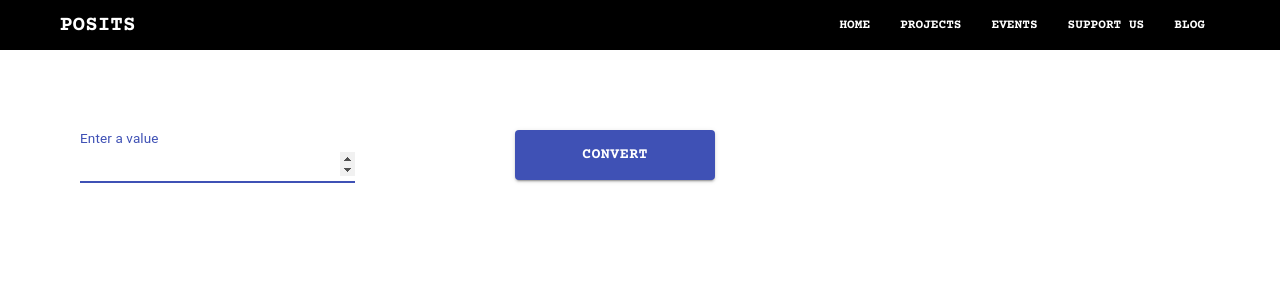
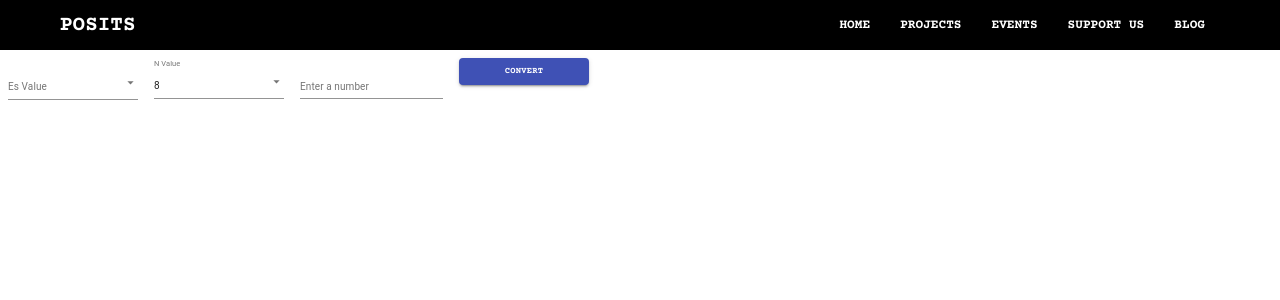
Before and after one commit to akashsmu/Posit, a React (Create React App) app: page /projects in a window 1280 px wide. Shown: the top 300 px of the page. Built offline with nearby package versions, Linux system fonts and the light colour scheme.

Commit message:
Table Added

```diff
--- a/package.json
+++ b/package.json
@@ -7,6 +7,7 @@
     "@testing-library/jest-dom": "^5.11.5",
     "@testing-library/react": "^11.1.1",
     "@testing-library/user-event": "^12.2.0",
+    "axios": "^0.21.0",
     "react": "^17.0.1",
     "react-dom": "^17.0.1",
     "react-icons": "^3.11.0",
--- a/src/components/Pages/PositConverter.js
+++ b/src/components/Pages/PositConverter.js
@@ -1,42 +1,108 @@
-import { Button, FormControl, makeStyles, TextField } from "@material-ui/core";
-import React from "react";
-const useStyles = makeStyles((theme) => ({
-  button: {
-    width: "200px",
-    height: "50px",
-    fontSize: "15px",
-  },
-  formControl: {
-    // minWidth: 150,
-    margin: theme.spacing(10),
-  },
-  textField: {
-    fontSize: "20px",
+import React, { useEffect, useState } from "react";
+import {
+  Button,
+  FormControl,
+  InputLabel,
+  makeStyles,
+  MenuItem,
+  Select,
+  TextField,
+} from "@material-ui/core";
+// import PositTable from "./pageComponents/PositTable";
+const usestyles = makeStyles((theme) => ({
+  formcontrol: {
+    margin: theme.spacing(1),
+    minWidth: 130,
   },
 }));
 export default function PositConverter() {
-  const classes = useStyles();
+  const classes = usestyles();
+  const [es, setEs] = useState();
+  const [n, setN] = useState(8);
+  const [posit, setposit] = useState(0);
+
+  const handleEsChange = (event) => {
+    setEs(event.target.value);
+  };
+  const handleNChange = (event) => {
+    setN(event.target.value);
+  };
+
+  // useEffect(() => {
+  //   const getPositData = async () => {
+  //     await fetch("http://localhost:8000/wel/")
+  //       .then((response) => response.json())
+  //       .then((data) => {
+  //         setposit(data.posit);
+  //         console.log(data);
+  //       });
+  //   };
+  //   getPositData();
+  // }, [es]);
+
+  const axios = require("axios").default;
+  const handleConvert = () => {
+    axios
+      .post("https://fast-beach-74311.herokuapp.com/wel/", {
+        decimal: 23.125,
+        esValue: es,
+        nValue: n,
+      })
+      .then(function (response) {
+        console.log(response);
+      });
+
+    axios
+      .get("https://fast-beach-74311.herokuapp.com/wel/")
+      .then((data) => console.log(data.data));
+  };
+
   return (
-    <>
-      <FormControl className={classes.formControl}>
+    <div>
+      <FormControl className={classes.formcontrol}>
+        <InputLabel id="select-es" defaultValue={1}>
+          Es Value
+        </InputLabel>
+        <Select
+          labelId="select-es"
+          id="es-select"
+          value={es}
+          onChange={handleEsChange}>
+          <MenuItem value={1}>1</MenuItem>
+          <MenuItem value={2}>2</MenuItem>
+          <MenuItem value={3}>3</MenuItem>
+          <MenuItem value={4}>4</MenuItem>
+          <MenuItem value={5}>5</MenuItem>
+          <MenuItem value={6}>6</MenuItem>
+        </Select>
+      </FormControl>
+      <FormControl className={classes.formcontrol}>
+        <InputLabel id="select-n">N Value</InputLabel>
+        <Select
+          labelId="select-n"
+          id="n-select"
+          value={n}
+          onChange={handleNChange}>
+          <MenuItem value={8}>8</MenuItem>
+          <MenuItem value={10}>10</MenuItem>
+          <MenuItem value={16}>16</MenuItem>
+          <MenuItem value={20}>20</MenuItem>
+          <MenuItem value={24}>24</MenuItem>
+          <MenuItem value={32}>32</MenuItem>
+        </Select>
+      </FormControl>
+      <FormControl className={classes.formcontrol}>
         <TextField
+          id="standard"
           type="number"
-          label="Enter a value"
-          defaultValue=""
-          autoFocus="true"
-          InputProps={{ classes: { input: classes.textField } }}
-          InputLabelProps={{ style: { fontSize: "18px" } }}></TextField>
+          label="Enter a number"></TextField>
       </FormControl>
-      <FormControl className={classes.formControl}>
-        <Button
-          color="primary"
-          variant="contained"
-          classes={{
-            root: classes.button,
-          }}>
+      <FormControl className={classes.formcontrol}>
+        <Button color="primary" variant="contained" onClick={handleConvert}>
           Convert
         </Button>
       </FormControl>
-    </>
+      {/* <PositTable></PositTable> */}
+    </div>
   );
 }
```
Also changed, not shown: 1 other file (tests, documents, lock files or other folders).
